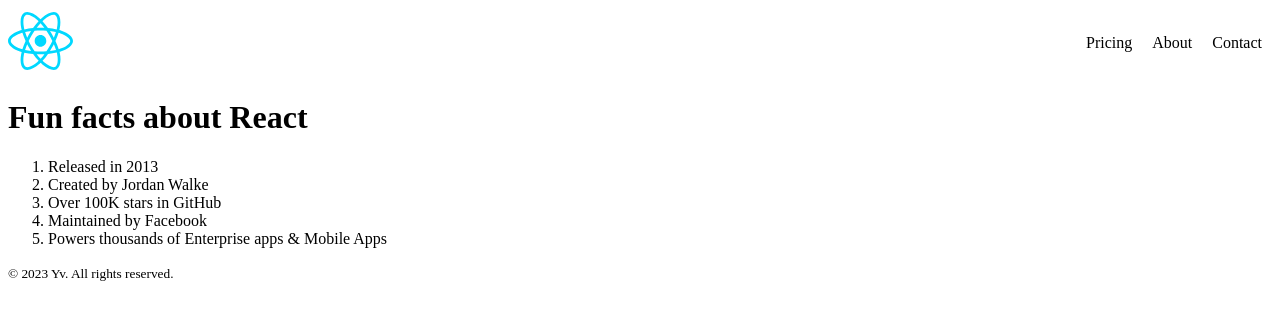
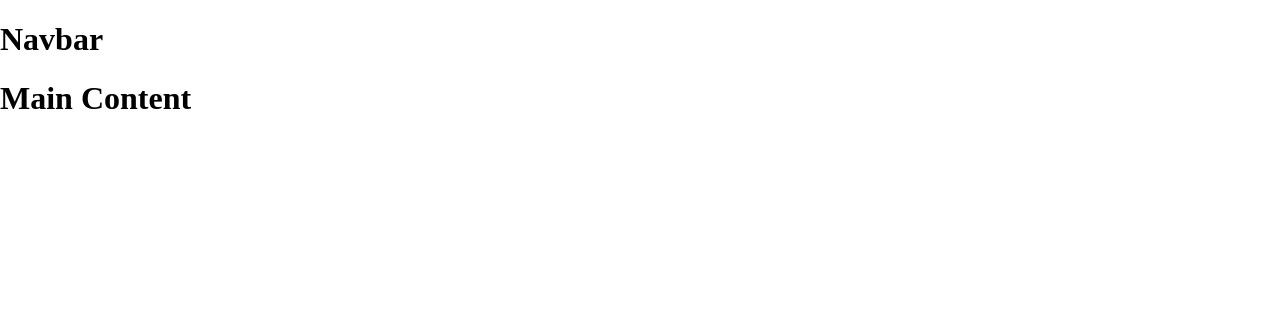
Before and after one commit to yuvraj-timalsina/react-site, a React (Vite) app: page / in a window 1280 px wide. Shown: the top 320 px of the page. Built offline with nearby package versions, Linux system fonts and the light colour scheme.

Commit message:
Project layout setup

```diff
--- a/src/App.jsx
+++ b/src/App.jsx
@@ -1,10 +1,12 @@
-import Page from "./components/Page.jsx";
+import Navbar from "./components/Navbar.jsx";
+import Main from "./components/Main.jsx";
 function App() {
 
   return (
-    <>
-     <Page/>
-    </>
+    <div className="container">
+        <Navbar/>
+        <Main/>
+    </div>
   )
 }
 
--- a/src/components/Footer.jsx
+++ /dev/null
@@ -1,9 +0,0 @@
-function Footer() {
-    return (
-        <footer>
-            <small>© 2023 Yv. All rights reserved.</small>
-        </footer>
-    );
-}
-
-export default Footer;
--- a/src/components/Header.jsx
+++ /dev/null
@@ -1,20 +0,0 @@
-import reactLogo from "../assets/react.svg";
-
-function Header() {
-    return (
-        <header>
-            <nav className="nav">
-                <a href="https://react.dev" target="_blank" rel="noreferrer">
-                    <img src={reactLogo} className="logo" alt="React Logo"/>
-                </a>
-                <ul className="nav-items">
-                    <li>Pricing</li>
-                    <li>About</li>
-                    <li>Contact</li>
-                </ul>
-            </nav>
-        </header>
-    );
-}
-
-export default Header;
--- /dev/null
+++ b/src/components/Main.jsx
@@ -0,0 +1,9 @@
+function Main() {
+    return (
+        <>
+            <h1>Main Content</h1>
+        </>
+    );
+}
+
+export default Main;
--- a/src/components/MainContent.jsx
+++ /dev/null
@@ -1,15 +0,0 @@
-function MainContent() {
-    return (
-        <>
-            <h1>Fun facts about React</h1>
-            <ol>
-                <li>Released in 2013</li>
-                <li>Created by Jordan Walke</li>
-                <li>Over 100K stars in GitHub</li>
-                <li>Maintained by Facebook</li>
-                <li>Powers thousands of Enterprise apps & Mobile Apps</li>
-            </ol></>
-    );
-}
-
-export default MainContent;
--- /dev/null
+++ b/src/components/Navbar.jsx
@@ -0,0 +1,9 @@
+import reactLogo from "../assets/react.svg";
+
+function Navbar() {
+    return (
+        <h1>Navbar</h1>
+    );
+}
+
+export default Navbar;
--- a/src/components/Page.jsx
+++ /dev/null
@@ -1,15 +0,0 @@
-import Header from "./Header.jsx";
-import Footer from "./Footer.jsx";
-import MainContent from "./MainContent.jsx";
-
-function Page() {
-    return (
-        <>
-            <Header/>
-            <MainContent/>
-            <Footer/>
-        </>
-    );
-}
-
-export default Page;
--- a/src/index.css
+++ b/src/index.css
@@ -1,18 +1,7 @@
-.logo {
-    width: 65px;
+* {
+    box-sizing: border-box;
 }
 
-.nav {
-    display: flex;
-    justify-content: space-between;
-    align-items: center;
+body {
+    margin: 0;
 }
-
-.nav-items {
-    list-style: none;
-    display: flex;
-}
-
-.nav-items > li {
-    padding: 10px;
-}
```
